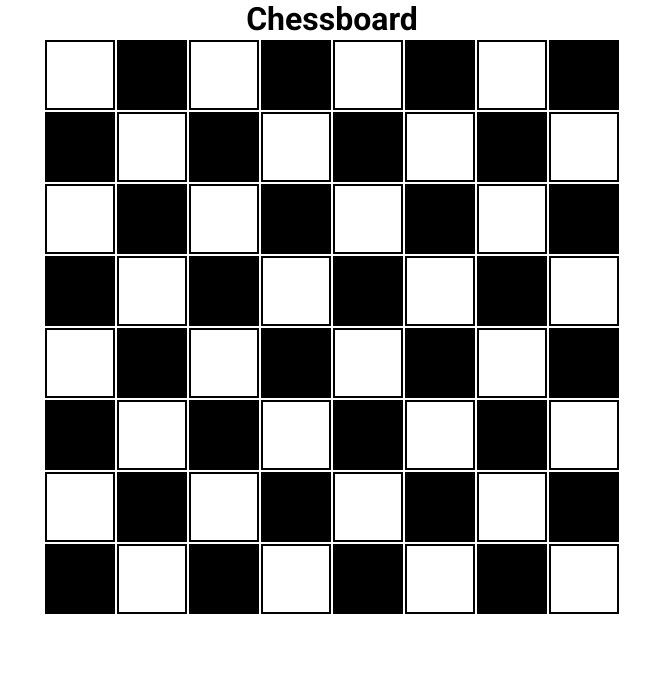
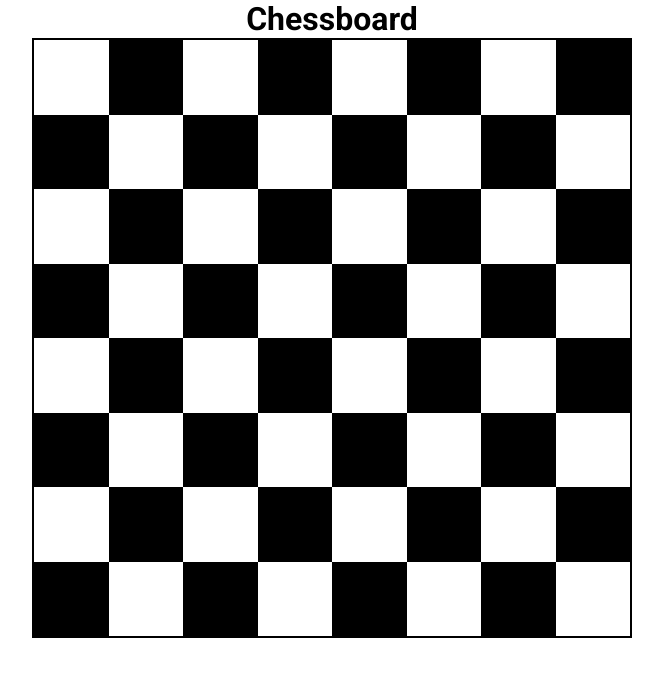
Before and after one commit to AshrafTajuddin/CSS-Selector-Exercise-Chessboard, a plain HTML site: page index.html in a window 1280 px wide. Shown: the whole page, without its empty margins (308-971 px from the left). Drawn offline with Linux system fonts and the light colour scheme.

Commit message:
new commit

```diff
--- a/css/style.css
+++ b/css/style.css
@@ -9,12 +9,12 @@ h1:hover {
   margin: 10px;
   font-size:3rem;
   color: chocolate;
-  transition: 3s;
+  transition: 2s;
 }
-table td {
+table{
   border: 2px solid black;
-  width: 70px;
-  height: 70px;
+  width: 600px;
+  height: 600px;
   border-spacing: 0;
   }
 
--- a/index.html
+++ b/index.html
@@ -4,9 +4,9 @@
     <meta charset="UTF-8" />
     <meta name="viewport" content="width=device-width, initial-scale=1.0" />
     <link href="https://fonts.googleapis.com/css?family=Roboto:400,700&display=swap" rel="stylesheet">
+   <link rel="stylesheet" href="./css/style.css" />
     <title>Chessboard</title>
-    <link rel="icon" type="image/png" href="../chessboard/img/chess.jpeg" />
-    <link rel="stylesheet" href="./css/style.css" />
+    <link rel="icon" type="image/png" href="../chessboard-exercise/img/chess.jpeg" />
 
   </head>
   <body>
```
